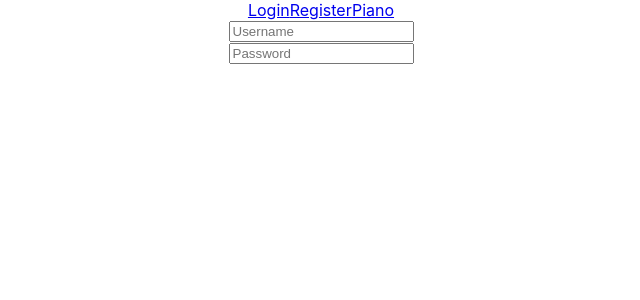
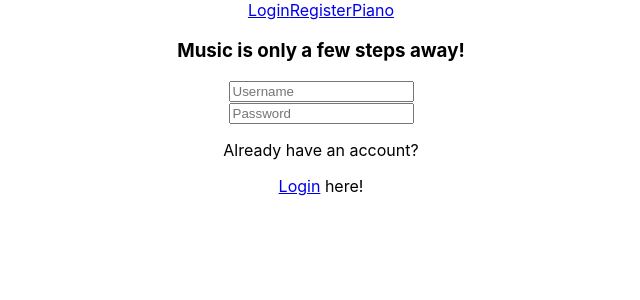
Before and after one commit to tauanlongaretti/Piano-App, a React (Create React App) app in the folder piano/: page /register in a window 1280 px wide. Shown: the top 300 px of the page, without its empty margins (319-959 px from the left). Built offline with nearby package versions, Linux system fonts and the light colour scheme.

Commit message:
Headers and routing back and forth between login and register in place

```diff
--- a/piano/src/components/Login.js
+++ b/piano/src/components/Login.js
@@ -1,4 +1,5 @@
 import React from "react"
+import { Link } from "react-router-dom";
 import {
     Button,
     Container,
@@ -13,6 +14,8 @@ import {
 
 const Login = () => {
     return(
+        <div>
+            <h3>Welcome to the Piano App!</h3>
             <Form className="login-form">
                 <Row>
                     <Input
@@ -29,6 +32,9 @@ const Login = () => {
                     />
                 </Row>
             </Form>
+            <p>Don't have an account?</p>
+            <p><Link to="/register">Register</Link> here!</p>
+        </div>
     )
 }
 
--- a/piano/src/components/Register.js
+++ b/piano/src/components/Register.js
@@ -1,4 +1,5 @@
 import React from "react";
+import { Link } from "react-router-dom";
 import {
     Button,
     Container,
@@ -13,6 +14,8 @@ import {
 
 const Register = () => {
     return(
+        <div>
+            <h3>Music is only a few steps away!</h3>
             <Form className="register-form">
                 <Row>
                     <Input
@@ -29,6 +32,9 @@ const Register = () => {
                     />
                 </Row>
             </Form>
+            <p>Already have an account?</p>
+            <p><Link to="/">Login</Link> here!</p>
+        </div>
     )
 }
 
```
Lines whose indentation alone changed are shown as unchanged.
